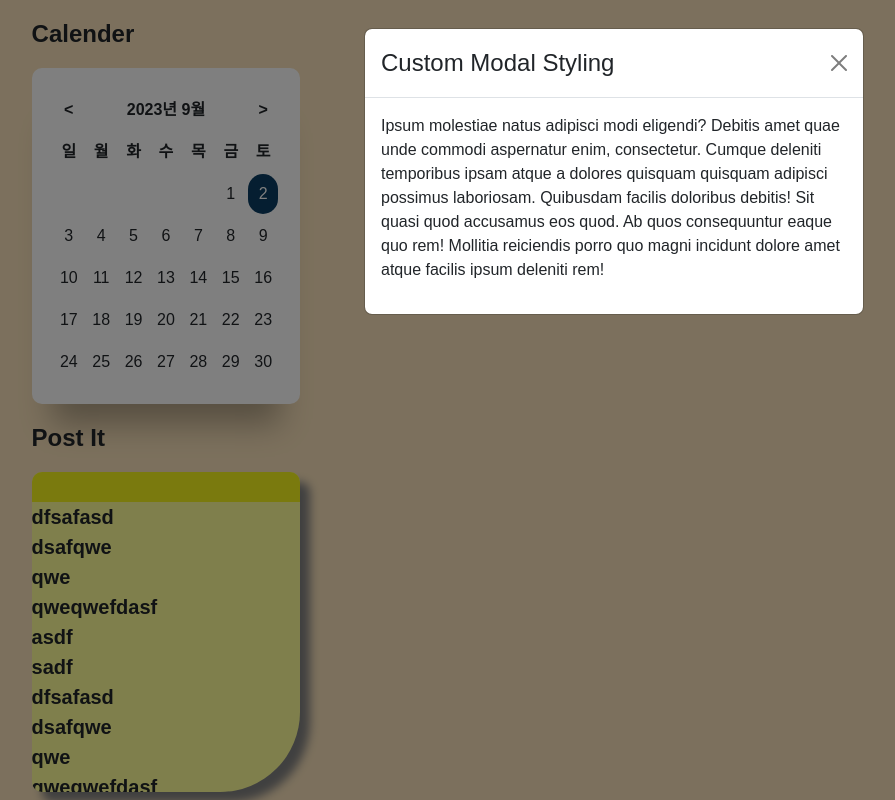
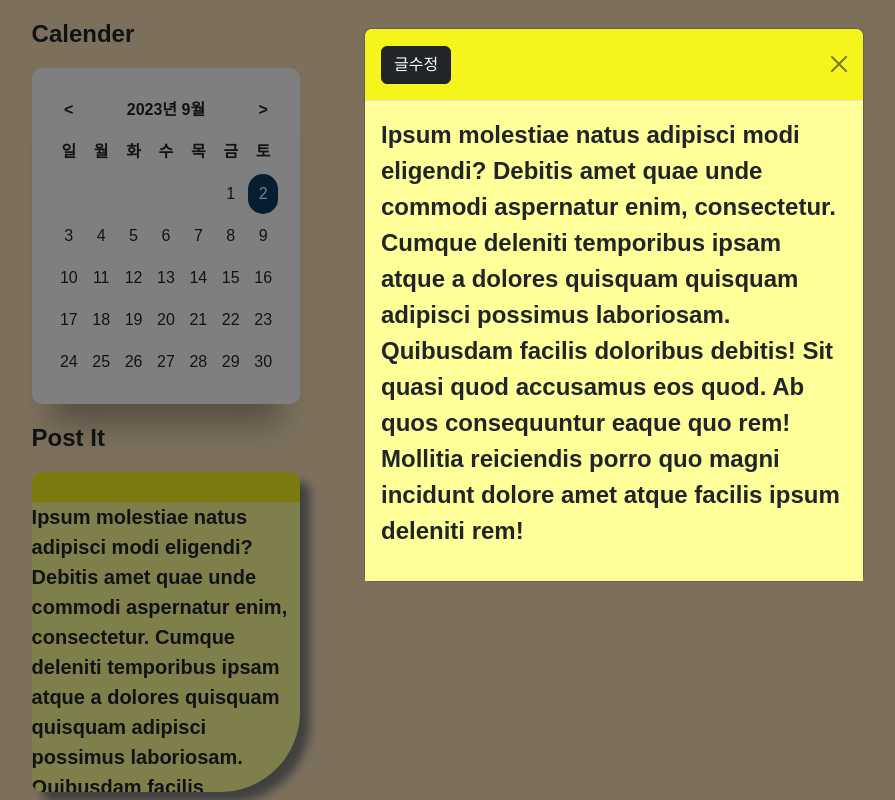
Before and after one commit to qjatjs123123/Next.js-ToDoList, a Next.js app in the folder todolist/: page /calender in a window 1280 px wide. Both pictures are taken after a click on the element 191 px from the left and 772 px from the top of the page. Shown: the whole page, without its empty margins (26-921 px from the left). Built offline with nearby package versions, Linux system fonts and the light colour scheme.

Commit message:
달력 클릭시 색상 변경

```diff
--- a/todolist/app/calender/Datepicker.js
+++ b/todolist/app/calender/Datepicker.js
@@ -8,8 +8,9 @@ export default function Datepicker(props){
     const today_year = (new Date()).getFullYear();
     const today_month = (new Date()).getMonth() + 1;
     const today_day = (new Date()).getDate();
-    const [current_year, setYear] = useState((new Date()).getFullYear())
-    const [current_month, setMonth] = useState((new Date()).getMonth() + 1)
+    const [current_year, setYear] = useState((new Date()).getFullYear());
+    const [current_month, setMonth] = useState((new Date()).getMonth() + 1);
+    const [current_day, setDay] = useState((new Date()).getDate());
     // let current_month = (new Date()).getMonth() + 1;
 
     const monthHandler = (diff) => {
@@ -81,14 +82,34 @@ export default function Datepicker(props){
                     {
                         tbody_Day.map((week_arr,j) => {
                             return (<tr key={j}>
+                                {week_arr.map((day, i) => {
+                                    let className = null;
+                                    if (day !== '') {
+                                        if (today_year === current_year && today_month === current_month && today_day === Number(day)) className = 'today';
+                                        else if (current_day === Number(day)) className = 'selectToday';
+                                        else  className = 'tbody_Day_td';
+                                    }else className = null;
+                                    return (<td key={i} onClick = {() => {setDay(Number(day))}} className = {className}>
+                                        {day}
+                                    </td>)
+                                })}
+
+                            </tr>)
+                        })
+                    }
+                    {/* {
+                        tbody_Day.map((week_arr,j) => {
+                            return (<tr key={j}>
                                 {week_arr.map((day,i) => {return (<td key={i}
+                                onClick = {() => {setDay(Number(day))}}
                                 className={day !== '' ?
-                                today_year === current_year && today_month === current_month && today_day === Number(day) ? 'today'
-                                : 'tbody_Day_td':null}
+                                today_year === current_year && today_month === current_month && today_day === Number(day) ?
+                                'today' : current_day === Number(day) ?
+                                'selectToday': 'tbody_Day_td':null}
                                 >{day}</td>)})}
                             </tr>)
                         })
-                    }
+                    }                */}
                 </tbody>
             </table>
     )
--- a/todolist/app/calender/PostIt.js
+++ b/todolist/app/calender/PostIt.js
@@ -1,57 +1,99 @@
 'use client'
 
-import { useState } from 'react';
+import { useMemo, useRef, useState } from 'react';
+import Button from 'react-bootstrap/Button';
+import Modal from 'react-bootstrap/Modal';
+import dynamic from "next/dynamic";
+import axios from 'axios';
+const ReactQuill = dynamic(() => import("react-quill"), { ssr: false });
 
-import Modal from 'react-bootstrap/Modal';
+const data = `Ipsum molestiae natus adipisci modi eligendi? Debitis amet quae unde
+commodi aspernatur enim, consectetur. Cumque deleniti temporibus
+ipsam atque a dolores quisquam quisquam adipisci possimus
+laboriosam. Quibusdam facilis doloribus debitis! Sit quasi quod
+accusamus eos quod. Ab quos consequuntur eaque quo rem! Mollitia
+reiciendis porro quo magni incidunt dolore amet atque facilis ipsum
+deleniti rem!`
+
 export default function PostIt(props) {
+    const [show, setShow] = useState(false);
+    const [html, setHtml] = useState(data);
+    const [updateFlg, setUpdateFlg] = useState(false);
+    const modules = useMemo(() => {
+        return {
+            toolbar: {
+                container: [
+                    [{ header: [1, 2, 3, false] }],
+                    ['bold', 'italic', 'underline', 'strike', 'blockquote'],
+                ],
+            },
+        };
+    }, []);
 
-    const [show, setShow] = useState(false);
+    const formats = [
+        'header',
+        'font',
+        'size',
+        'bold',
+        'italic',
+        'underline',
+        'strike',
+        'blockquote',
+        'list',
+        'bullet',
+        'align',
+        'image',
+    ];
+
+    const positUpdateSubmit = () => {
+        const url = '/api/postit/write'
+        const data ={
+            content : html
+        }
+
+        axios.post(url, data)
+            .then((response) => {
+                console.log("Qwe");
+            })
+    }
+
     return (
         <div className="PostIt">
             <div onClick={() => { setShow(true) }}>
                 <div className="PostIt_title"></div>
-                dfsafasd <br />
-                dsafqwe <br />
-                qwe <br />
-                qweqwefdasf <br />
-                asdf <br />
-                sadf <br />
-                dfsafasd <br />
-                dsafqwe <br />
-                qwe <br />
-                qweqwefdasf <br />
-                asdf <br />
-                sadf <br />
-                dfsafasd <br />
-                dsafqwe <br />
-                qwe <br />
-                qweqwefdasf <br />
-                asdf <br />
-                sadf <br />
-                dfsafasd <br />
+                {data}
             </div>
 
             <Modal
                 show={show}
-                onHide={() => setShow(false)}
+                onHide={() => {setShow(false); setUpdateFlg(false)}}
                 dialogClassName="modal-90w"
                 aria-labelledby="example-custom-modal-styling-title"
+
             >
-                <Modal.Header closeButton>
-                    <Modal.Title id="example-custom-modal-styling-title">
-                        Custom Modal Styling
+                <Modal.Header className='modalTitle' closeButton>
+                    <Modal.Title  id="example-custom-modal-styling-title">
+                        {
+                            !updateFlg ? <Button variant="dark" onClick={() => setUpdateFlg(true)}>글수정</Button>
+                            : <Button variant="dark" onClick={positUpdateSubmit}>글저장</Button>
+                        }
+
                     </Modal.Title>
                 </Modal.Header>
-                <Modal.Body>
+                <Modal.Body className='modalBody'>
+                    { !updateFlg ?
                     <p>
-                        Ipsum molestiae natus adipisci modi eligendi? Debitis amet quae unde
-                        commodi aspernatur enim, consectetur. Cumque deleniti temporibus
-                        ipsam atque a dolores quisquam quisquam adipisci possimus
-                        laboriosam. Quibusdam facilis doloribus debitis! Sit quasi quod
-                        accusamus eos quod. Ab quos consequuntur eaque quo rem! Mollitia
-                        reiciendis porro quo magni incidunt dolore amet atque facilis ipsum
-                        deleniti rem!
-                    </p>
+                        {html}
+                    </p> :
+                    <ReactQuill
+                        modules={modules}
+                        formats={formats}
+                        onChange={setHtml}
+                        value={html}
+                        placeholder={'내용을 입력해주세요 '}
+                        theme="snow"
+                    />
+                    }
                 </Modal.Body>
             </Modal>
         </div>
--- a/todolist/app/globals.css
+++ b/todolist/app/globals.css
@@ -1,5 +1,3 @@
-
-
 body,html{
     font-family: 'Questrial', sans-serif;
     margin:0 auto;
@@ -37,7 +35,12 @@ table{
 .control:hover,
 .datepicker_table .tbody_Day_td:hover{
     background:#eee;
+}
 
+.selectToday{
+    background-color: #FFCA64;
+    color: #fff;
+    cursor: pointer;
 }
 .today{
     background-color: #0a3d62;
@@ -69,4 +72,15 @@ table{
     background-color: #f5f51d;
     margin-bottom: 10x;
 }
+.modalBody{
+    background-color: #FFFF99;
+    font-family: 'Questrial', sans-serif;
+    font-weight: bold;
+    font-size: 24px;
+}
+.modalTitle{
+    background-color: #f5f51d;
+    font-weight: bold;
+    font-family: 'Questrial', sans-serif;
+}
 @import url('https://fonts.googleapis.com/css?family=Questrial&display=swap');
--- a/todolist/app/layout.js
+++ b/todolist/app/layout.js
@@ -1,4 +1,5 @@
 import 'bootstrap/dist/css/bootstrap.min.css';
+import 'react-quill/dist/quill.snow.css';
 import './globals.css'
 
 
--- /dev/null
+++ b/todolist/db.js
@@ -0,0 +1,22 @@
+const mysql = require('mysql2');
+const fs = require('fs');
+const data = fs.readFileSync('./database.json');
+const conf = JSON.parse(data);
+let pool = mysql.createPool({
+    host: conf.host,
+    user: conf.user,
+    password: conf.password,
+    port: conf.port,
+    database: conf.database,
+    connectionLimit: conf.connectionLimit
+  });
+
+function getConnection(callback) {
+  pool.getConnection(function (err, conn) {
+    if(!err) {
+      callback(conn);
+    }
+  });
+}
+
+module.exports = getConnection;
--- a/todolist/package.json
+++ b/todolist/package.json
@@ -9,10 +9,13 @@
     "lint": "next lint"
   },
   "dependencies": {
+    "axios": "^1.5.0",
     "bootstrap": "^5.3.1",
+    "mysql2": "^3.6.0",
     "next": "13.4.19",
     "react": "18.2.0",
     "react-bootstrap": "^2.8.0",
-    "react-dom": "18.2.0"
+    "react-dom": "18.2.0",
+    "react-quill": "^2.0.0"
   }
 }
--- /dev/null
+++ b/todolist/pages/api/postit/write.js
@@ -0,0 +1,13 @@
+
+const getConnection = require('@/db');
+
+export default function handler(req, res){
+    console.log(req.body);
+    const sql = "INSERT INTO postit (userID, date, content) VALUES (?,NOW(),?)";
+    getConnection(async (conn) => {
+        conn.query(sql, ['qjatjs123123', req.body.content], (err, rows, fields)=>{
+            res.send('true')
+        })
+
+    })
+}
```
Also changed, not shown: todolist/database.json (added, +8 -0 lines), 2 other files (tests, documents, lock files or other folders).
